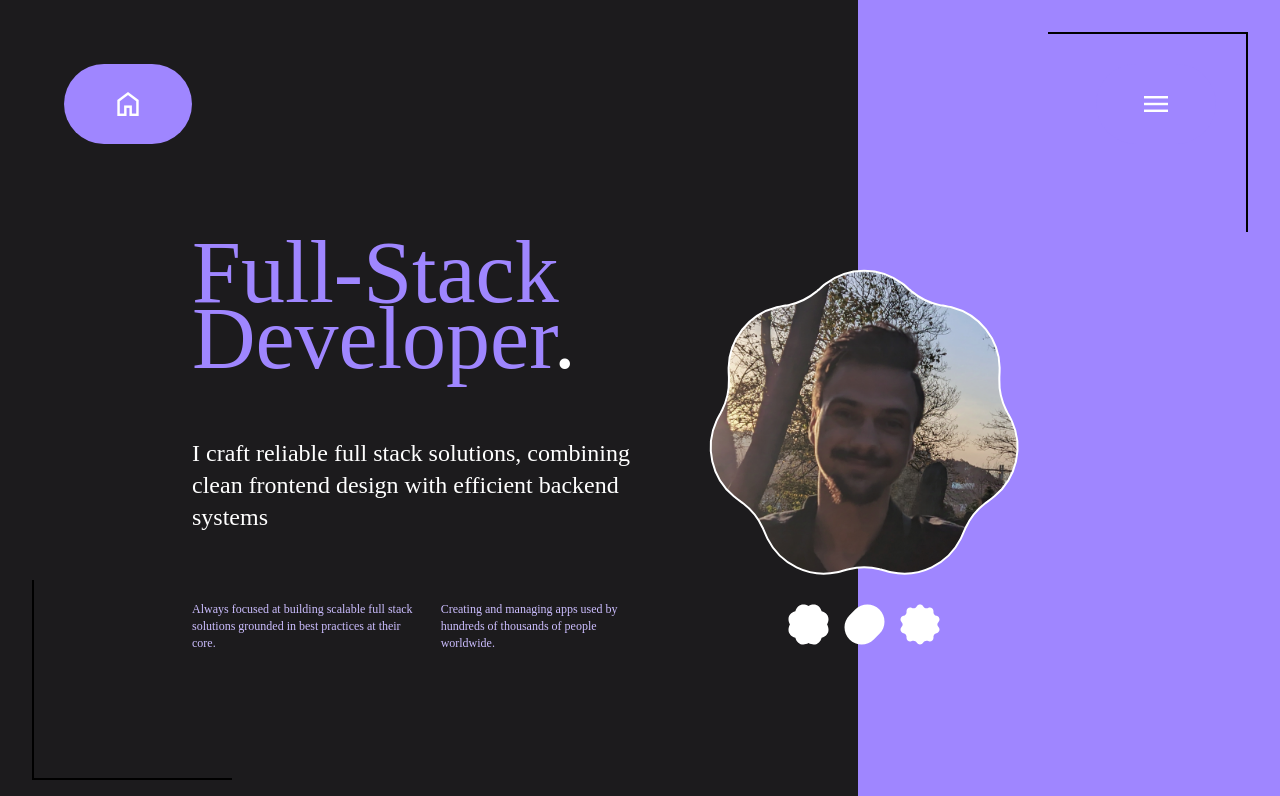
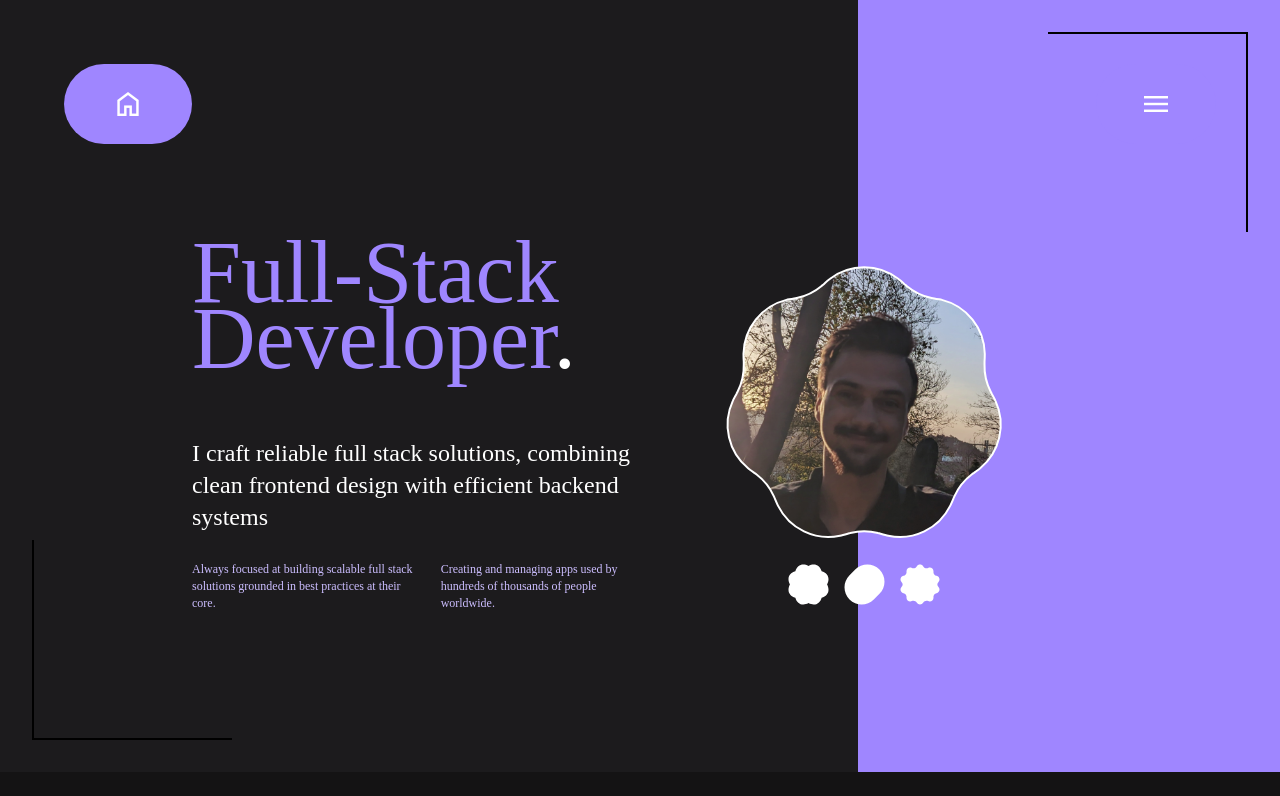
Before and after one commit to iDarkQ/portfolio, a Next.js app: page / in a window 1280 px wide. Shown: the top 796 px of the page. Built offline with nearby package versions, Linux system fonts and the light colour scheme; a web font is replaced by a local one.

Commit message:
hero-highlights.tsx): reduce padding when on large smaller device

```diff
--- a/src/app/components/home/hero/hero-highlights.tsx
+++ b/src/app/components/home/hero/hero-highlights.tsx
@@ -1,7 +1,7 @@
 import { HeroHighlightMessage } from "@/app/components/home/hero/hero-highlight-message";
 
 export const HeroHighlights = () => (
-  <div className="flex flex-row gap-4 pt-10 max-md:pt-5">
+  <div className="flex flex-row gap-4 max-lg:pt-10 max-md:pt-5">
     <HeroHighlightMessage>
       Always focused at building scalable full stack solutions grounded in best
       practices at their core.
```
